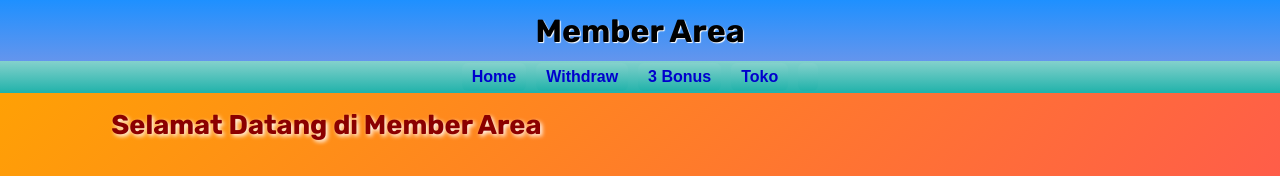
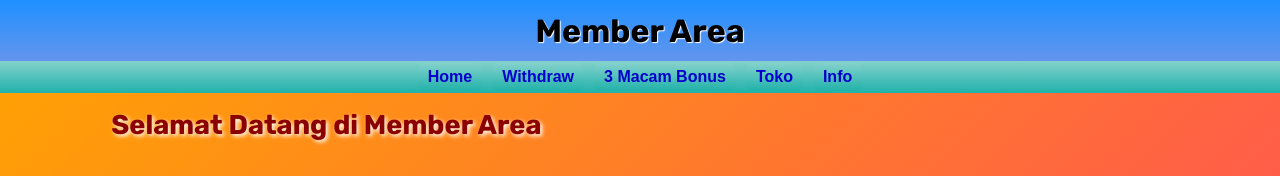
Before and after one commit to SAFF35/Dashboard, a plain HTML site: page index.html in a window 1280 px wide. Shown: the top 176 px of the page. Drawn offline with nearby package versions, Linux system fonts and the light colour scheme.

Commit message:
Update index.html

```diff
--- a/index.html
+++ b/index.html
@@ -162,9 +162,9 @@
   <nav>
     <a href="https://SAFF35.github.io/Dashboar">Home</a>
     <a href="https://SAFF35.github.io/Pencairan">Withdraw</a>
-    <a href="https://SAFF35.github.io/Bonus">3 Bonus</a>
+    <a href="https://SAFF35.github.io/Bonus">3 Macam Bonus</a>
     <a href="https://SAFF35.github.io/Toko">Toko</a>
-    <a href="https://SAFF35.github.io/Info"></a>
+    <a href="https://SAFF35.github.io/Info">Info</a>
   </nav>
   <!-- Teks Berjalan -->
   <div class="welcome-animation">
```
